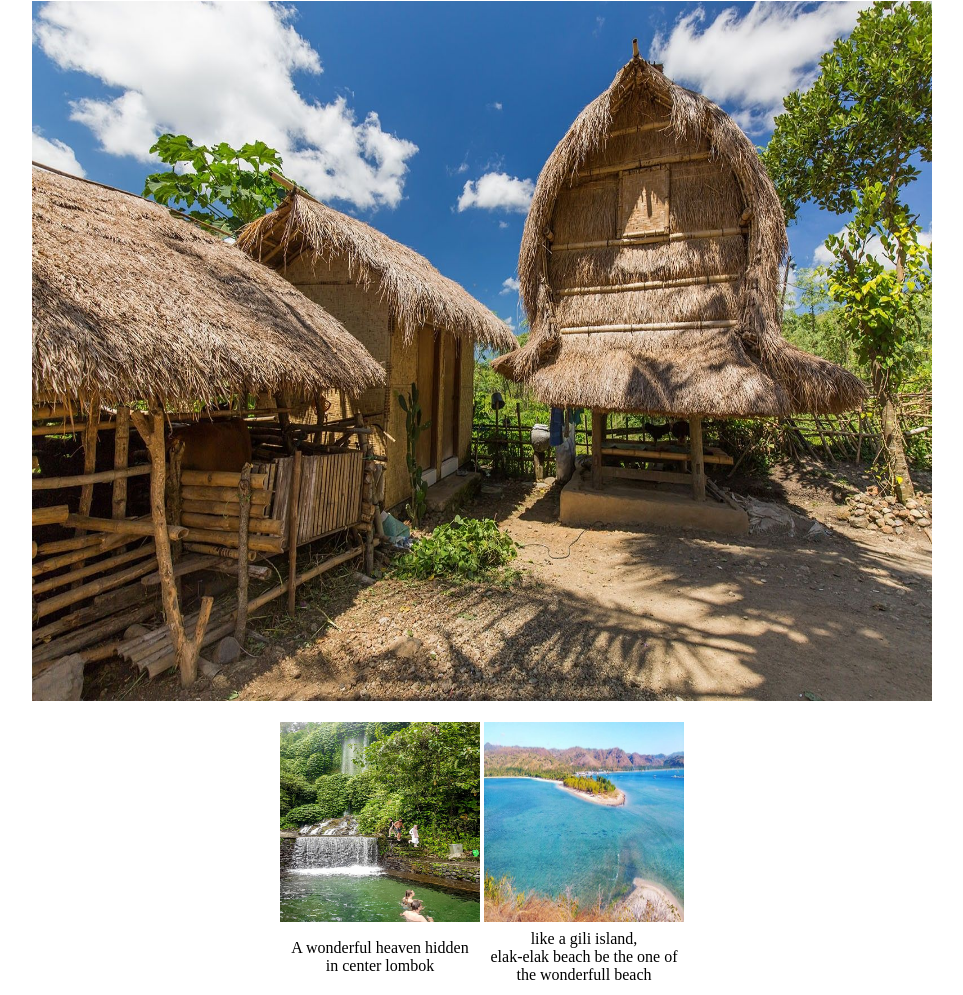
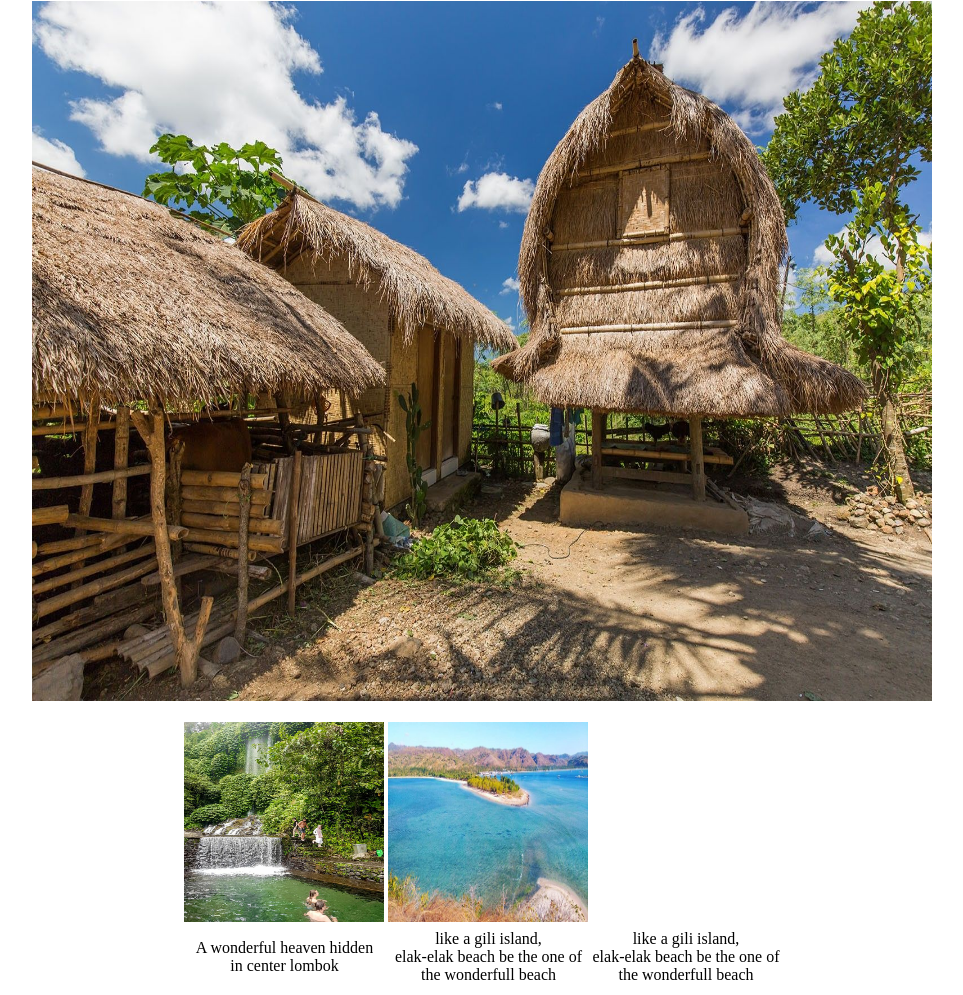
Before and after one commit to hanaramdhani/belajar_HTML, a plain HTML site: page wisata/index.html in a window 1280 px wide. Shown: the part 169-1164 px from the top of the page, without its empty margins (158-1121 px from the left). Drawn offline with Linux system fonts and the light colour scheme.

Commit message:
Update index.html

```diff
--- a/wisata/index.html
+++ b/wisata/index.html
@@ -66,6 +66,9 @@
       <td align="center">like a gili island,
         <br>elak-elak beach be the one of
         <br>the wonderfull beach</td>
+      <td align="center">like a gili island,
+        <br>elak-elak beach be the one of
+        <br>the wonderfull beach</td>
     </tr>
 
 
```
